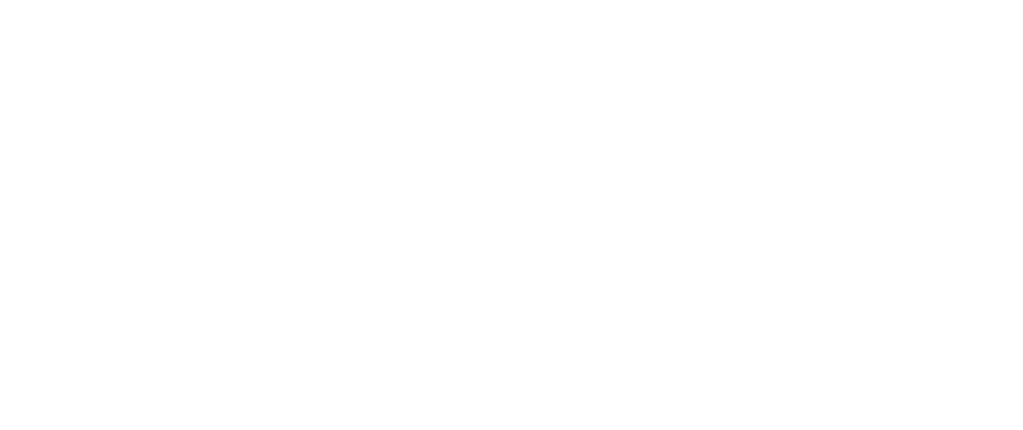
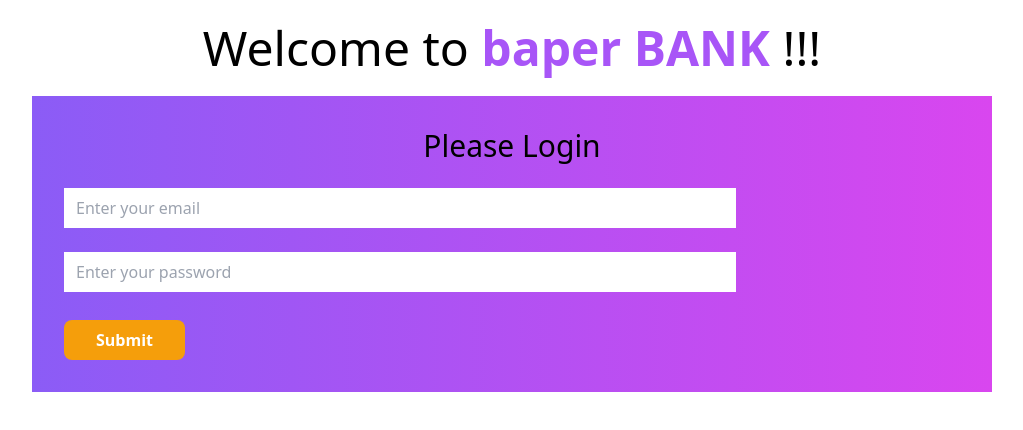
Before and after one commit to Trisha-roy/simple-deposit-system, a plain HTML site: page index.html in a window 1280 px wide. Shown: the whole page, without its empty margins (128-1151 px from the left). Drawn offline with nearby package versions, Linux system fonts and the light colour scheme.

Commit message:
Add email and password field

```diff
--- a/index.html
+++ b/index.html
@@ -1,11 +1,31 @@
 <!DOCTYPE html>
 <html lang="en">
+
 <head>
     <meta charset="UTF-8">
     <meta name="viewport" content="width=device-width, initial-scale=1.0">
     <title>Document</title>
+    <script src="https://cdn.tailwindcss.com"></script>
 </head>
+
 <body>
+    <header>
+        <h1 class="text-5xl text-center mt-6">Welcome to
+            <span class="font-semibold text-purple-500">baper BANK</span>
+            !!!
+        </h1>
+    </header>
+    <main>
+        <section class="bg-gradient-to-r from-violet-500 to-fuchsia-500   mt-6 w-9/12 mx-auto p-8">
+            <h3 class="text-3xl text-center">Please Login</h3>
+            <div>
+                <input class="w-9/12 block mb-2 px-3 h-10 mt-6" type="email" placeholder="Enter your email" name="" id="email-field" required>
+                <input class="w-9/12 block mb-2 px-3 h-10 mt-6 " type="password" placeholder="Enter your password" name="" id="pass-field">
+                <button id="btn-submit" class="bg-amber-500 mt-5 font-bold hover:bg-amber-600 active:bg-amber-700 focus:outline-none   px-8 py-2 rounded-lg text-white">Submit</button>
+            </div>
+        </section>
+    </main>
+<script src="js/login.js"></script>
+</body>
 
-</body>
 </html>
--- /dev/null
+++ b/js/login.js
@@ -0,0 +1,11 @@
+document.getElementById('btn-submit').addEventListener('click',function(){
+    //get the email inside the in[ut field
+    const emailField=document.getElementById('email-field');
+    const email=emailField.value
+
+    //get the password inside the input field
+    const passField=document.getElementById('pass-field');
+    const pass=passField.value;
+    console.log(pass)
+
+})
```
